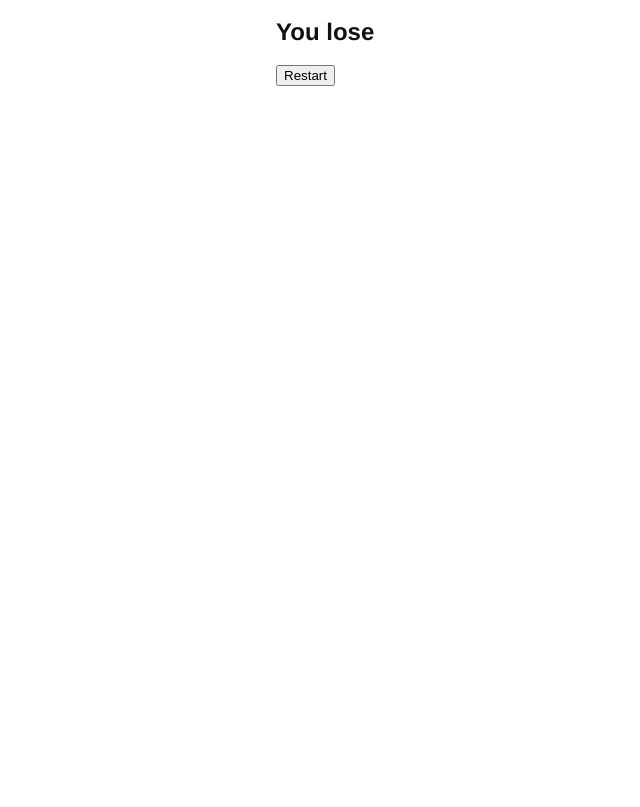
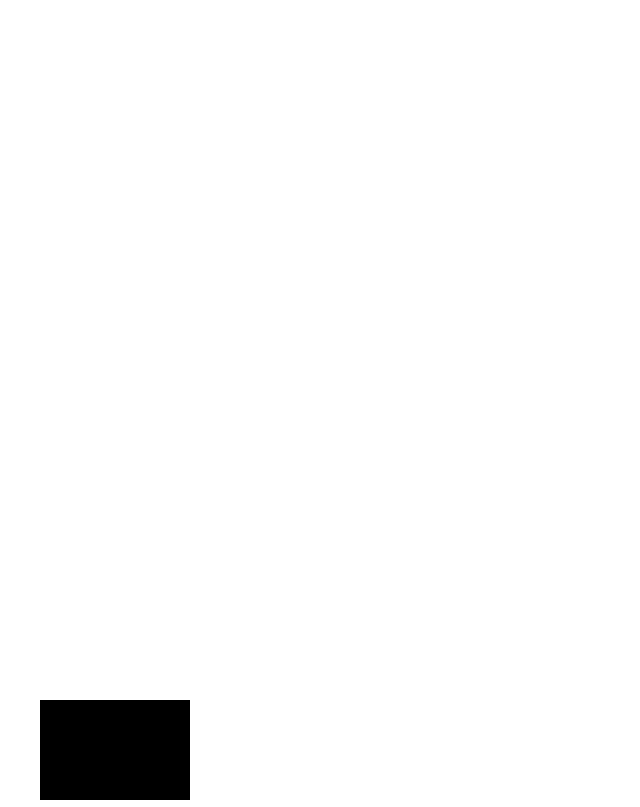
Before and after one commit to adrivpp/my-game, a plain HTML site: page index.html in a window 1280 px wide. Both pictures are taken after a click on the button "Start". Shown: the whole page, without its empty margins (0-640 px from the left). Drawn offline with Linux system fonts and the light colour scheme.

Commit message:
añadido el movimiento hacia arriba

```diff
--- /dev/null
+++ b/game.js
@@ -0,0 +1,39 @@
+'use strict'
+
+class Game {
+  constructor(canvas) {
+    this.canvas = canvas;
+    this.ctx = this.canvas.getContext('2d');
+    this.player;
+    this.enemies = [];
+    this.isGameOver = false;
+  };
+
+  startLoop() {
+    this.player = new Player(this.canvas, 5);
+    //console.log('out of loop')
+    const loop =() => {
+      //console.log('on loop');
+      this.updateCanvas();
+      this.clearCanvas();
+      this.drawCanvas();
+
+      window.requestAnimationFrame(loop);
+
+      };
+    window.requestAnimationFrame(loop);
+    };
+
+
+  clearCanvas(){
+    this.ctx.clearRect(0,0, this.canvas.width, this.canvas.height)
+  }
+  updateCanvas() {
+    this.player.update();
+  }
+
+  drawCanvas() {
+    this.player.draw();
+  }
+
+};
--- a/index.html
+++ b/index.html
@@ -13,5 +13,7 @@
   <main class="container"></main>
 
   <script src="main.js"></script>
+  <script src="player.js"></script>
+  <script src="game.js"></script>
 </body>
 </html>
--- a/main.js
+++ b/main.js
@@ -16,6 +16,13 @@ const main = () => {                                  //construir el HTML del ma
     `);
     const button = document.querySelector('button');
     button.addEventListener('click', buildGame);
+    const section = document.querySelector('section');
+    const width = document.querySelector('.splash').offsetWidth;
+    const height = document.querySelector('.splash').offsetHeight;
+    section.style.backgroundImage = "url('images/claw.png')";
+    section.style.backgroundSize = 'contain';
+    section.style.backgroundRepeat = 'no-repeat';
+    section.style.position = 'absolute';
   }
 
   const buildGame = () => {                   //construye la pantalla de juego
@@ -24,6 +31,7 @@ const main = () => {                                  //construir el HTML del ma
         <canvas></canvas>
       </section>
     `);
+
     const width = document.querySelector('.game-screen').offsetWidth;
     const height = document.querySelector('.game-screen').offsetHeight;
 
@@ -31,9 +39,18 @@ const main = () => {                                  //construir el HTML del ma
 
     canvas.setAttribute('width', width);
     canvas.setAttribute('height', height);
+    const game = new Game(canvas);
+    game.startLoop();
 
-    setTimeout(buildGameOver,1000)
+    const setPlayerDirection = (event) => { //añadiendo movimiento hacia arriba
+      if (event.code === 'ArrowUp') {
+        game.player.setDirection(-1);
+      }
+    };
 
+    document.addEventListener('keydown', setPlayerDirection)
+
+    //setTimeout(buildWin,1000) //pueba, borrar depues
   };
 
   buildSplash();
@@ -49,10 +66,18 @@ const main = () => {                                  //construir el HTML del ma
     button.addEventListener('click', buildGame);
   };
 
+  const buildWin = ()=> {
+    const buildWinScreen = buildDom(`
+    <section class="you-win">
+        <h1>Has conseguido el amuleto de las nueve vidas</h1>
+        <button class="restart">Restart</button>
+      </section>
+    `);
+    const button = document.querySelector('button');
+    button.addEventListener('click', buildGame);
+  };
 
 
 };
 
-
-
 window.addEventListener('load', main);
--- /dev/null
+++ b/player.js
@@ -0,0 +1,27 @@
+'use strct'
+
+class Player {
+  constructor(canvas, lives) {
+    this.x = 20;
+    this.y = 700;
+    this.lives = lives;
+    this.ctx = canvas.getContext('2d');
+    this.direction = 0;
+    this.speed = 5;
+    this.size = 150;
+  }
+
+  update() {
+    this.y = this.y + this.direction*this.speed;
+  }
+
+  draw() {
+    this.ctx.fillstyle = 'black';
+    this.ctx.fillRect(this.x, this.y,this.size,this.size);
+  };
+
+  setDirection(direction){
+    this.direction = direction;
+  };
+
+};
--- a/style.css
+++ b/style.css
@@ -42,22 +42,14 @@ body {
 
 .container {
   margin: 0 20px;
+  width: 100vw;
+  height: 100vh;
 }
 
 .section {
   margin-bottom: 20px;
   padding-top: 20px;
 }
-
-@media (min-width: 768px) {
-  .container {
-    max-width: 728px;
-    margin: 0 auto;
-  }
-}
-/* ---- section ---- */
-
-
 
 section.testimonials .button {
   margin-bottom: 10px;
@@ -67,3 +59,8 @@ section.testimonials .button {
   width: 100%;
   height: 100vh;
 }
+
+.splash {
+  width: 100%;
+  height: 100vh;
+}
```
Also changed, not shown: sprites.js (added, +36 -0 lines), images/Claw.png (added).
